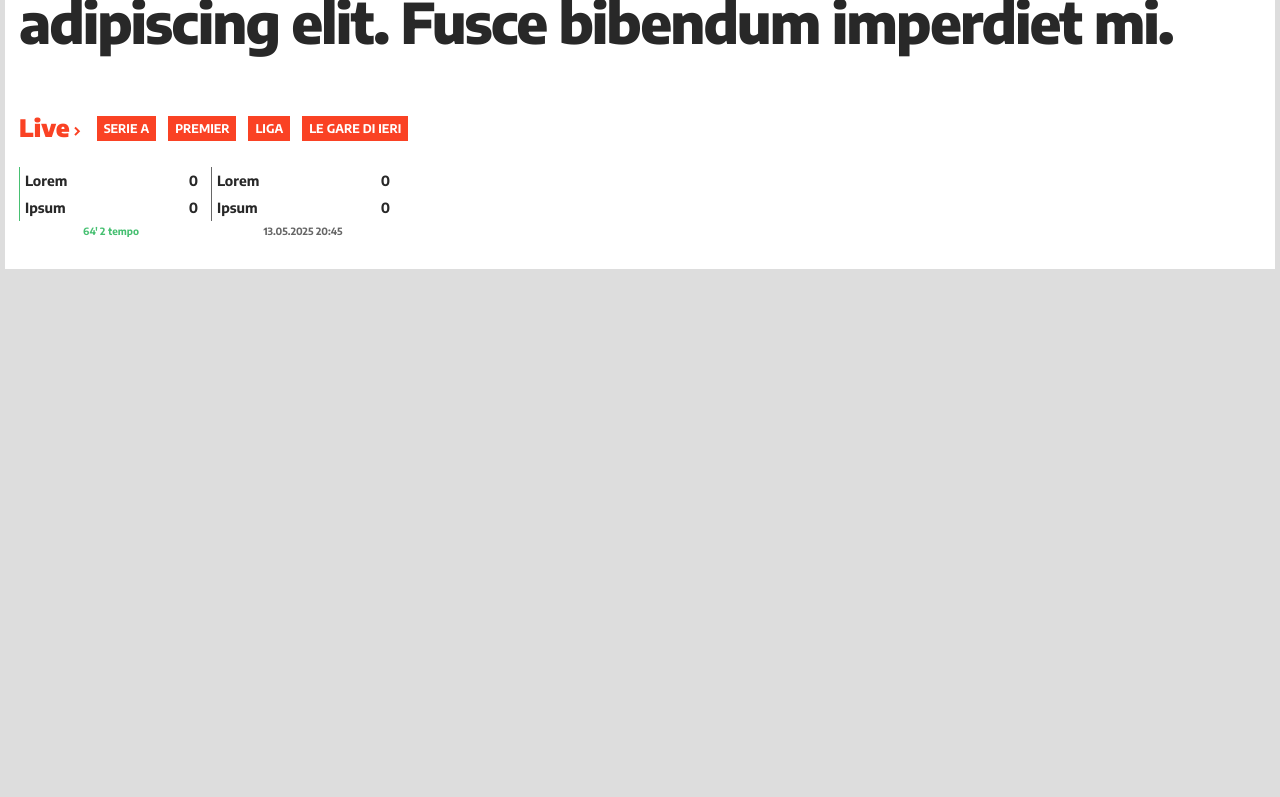
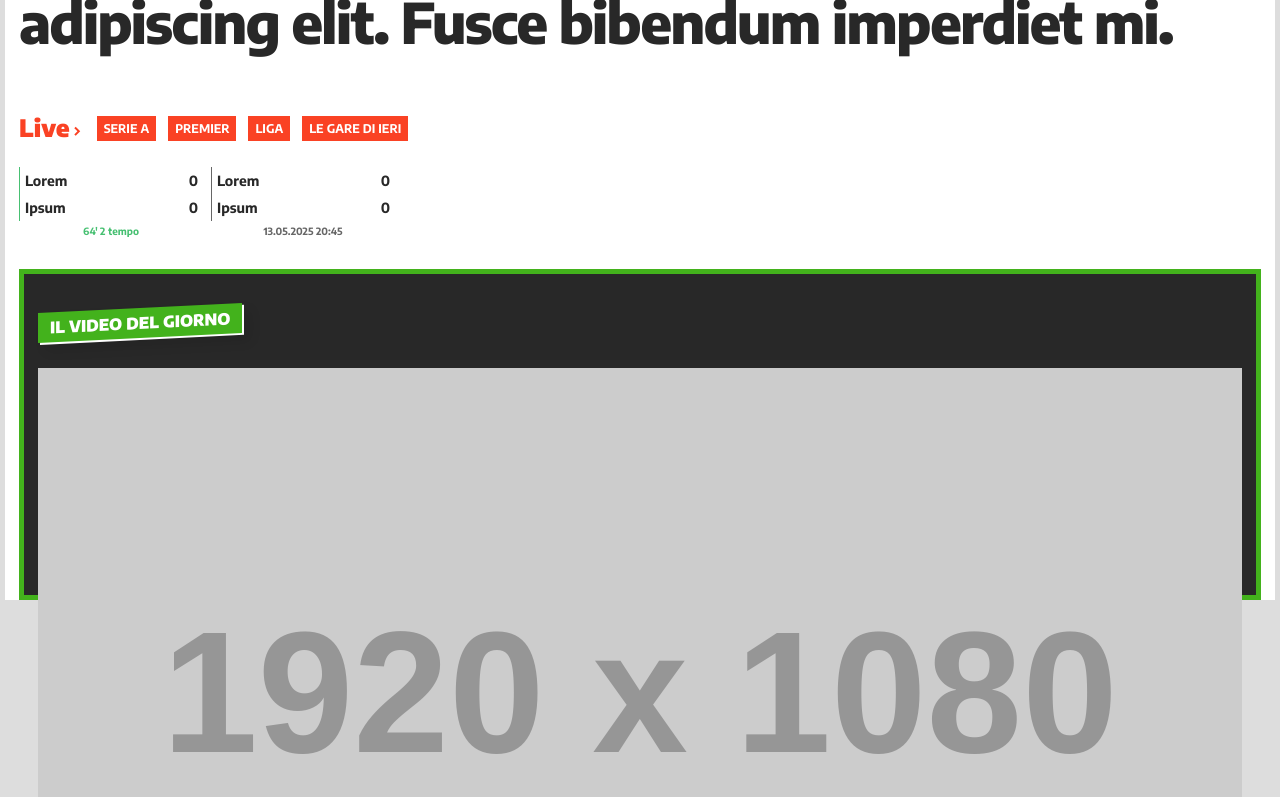
Before and after one commit to filippo-viti/elaborato-ppm, a React (Vite) app: page / in a window 1280 px wide. Shown: the part 1016-1813 px from the top of the page. Before the commit the page ends 1285 px from the top, so only its background shows below. Built offline with nearby package versions, Linux system fonts and the light colour scheme.

Commit message:
Added video of the day section

```diff
--- a/src/App.tsx
+++ b/src/App.tsx
@@ -3,6 +3,7 @@ import HeroImage from "./components/HeroImage.tsx";
 import MainArticle from "./components/MainArticle.tsx";
 import styled, { createGlobalStyle } from "styled-components";
 import LiveTracker from "./components/live-tracker/LiveTracker.tsx";
+import VideoOfTheDay from "./components/VideoOfTheDay.tsx";
 
 const GlobalStyle = createGlobalStyle`
     body {
@@ -41,6 +42,7 @@ function App() {
         <Articles>
           <MainArticle />
           <LiveTracker />
+          <VideoOfTheDay />
         </Articles>
       </Content>
     </>
--- /dev/null
+++ b/src/components/ArticleMeta.tsx
@@ -0,0 +1,51 @@
+import styled from "styled-components";
+
+const StyledArticleMeta = styled.div`
+  margin: 1rem 0 0.6rem;
+  display: flex;
+  justify-content: space-between;
+  font-size: 14px;
+  line-height: 1.05;
+  max-width: 100%;
+  flex-direction: column;
+  overflow: hidden;
+  padding: 0;
+`;
+const About = styled.div<{ $color: string }>`
+  font-weight: bold;
+  font-size: 12px;
+  text-transform: uppercase;
+  color: ${(props) => props.$color};
+  margin: 0.5rem 0.5rem 0 0;
+  line-height: 1.05;
+  display: flex;
+  flex-wrap: wrap;
+  max-width: 100%;
+`;
+const DateTimeWrapper = styled.div`
+  color: #aaaaaa;
+  display: flex;
+  flex-wrap: wrap;
+  max-width: 100%;
+  margin-top: 0.5rem;
+`;
+const BoldDate = styled.span`
+  font-weight: 900;
+`;
+
+export function ArticleMeta({ color }: { color: string }) {
+  const todayDate = new Date();
+  return (
+    <StyledArticleMeta>
+      <About $color={color}>
+        <span>Lorem ipsum</span>
+      </About>
+      <DateTimeWrapper>
+        <time>
+          <BoldDate>{todayDate.toLocaleDateString()}</BoldDate>{" "}
+          {todayDate.toLocaleTimeString()}
+        </time>
+      </DateTimeWrapper>
+    </StyledArticleMeta>
+  );
+}
--- a/src/components/MainArticle.tsx
+++ b/src/components/MainArticle.tsx
@@ -1,54 +1,19 @@
 import styled from "styled-components";
+import { ArticleMeta } from "./ArticleMeta.tsx";
 
 const Article = styled.article`
   display: block;
   padding-bottom: 2rem;
 `;
 
-const StyledArticleMeta = styled.div`
-  margin: 1rem 0 0.6rem;
-  display: flex;
-  justify-content: space-between;
-  font-size: 14px;
-  line-height: 1.05;
-  max-width: 100%;
-  flex-direction: column;
-  overflow: hidden;
-  padding: 0;
-`;
-
-const About = styled.div`
-  font-weight: bold;
-  font-size: 12px;
-  text-transform: uppercase;
-  color: #4984b8;
-  margin: 0.5rem 0.5rem 0 0;
-  line-height: 1.05;
-  display: flex;
-  flex-wrap: wrap;
-  max-width: 100%;
-`;
-
-const DateTimeWrapper = styled.div`
-  color: #aaaaaa;
-  display: flex;
-  flex-wrap: wrap;
-  max-width: 100%;
-  margin-top: 0.5rem;
-`;
-
 export default function MainArticle() {
   return (
     <Article>
-      <ArticleMeta />
+      <ArticleMeta color={'#4984b8'}/>
       <ArticleTitle />
     </Article>
   );
 }
-
-const BoldDate = styled.span`
-  font-weight: 900;
-`;
 
 const Heading = styled.h1`
   margin: 0;
@@ -62,23 +27,6 @@ const Heading = styled.h1`
   }
 `;
 
-function ArticleMeta() {
-  const todayDate = new Date();
-  return (
-    <StyledArticleMeta>
-      <About>
-        <span>Lorem ipsum</span>
-      </About>
-      <DateTimeWrapper>
-        <time>
-          <BoldDate>{todayDate.toLocaleDateString()}</BoldDate>{" "}
-          {todayDate.toLocaleTimeString()}
-        </time>
-      </DateTimeWrapper>
-    </StyledArticleMeta>
-  );
-}
-
 function ArticleTitle() {
   return (
     <Heading>
--- /dev/null
+++ b/src/components/VideoOfTheDay.tsx
@@ -0,0 +1,75 @@
+import styled from "styled-components";
+import PlaceHolderImage from "../utils/PlaceHolderImage.ts";
+import { ImageFormat } from "../utils/ImageFormat.ts";
+
+const Container = styled.div`
+  background: #282828;
+  padding: 0 14px;
+  border: 5px solid #43b21c;
+  margin-bottom: 2rem;
+  height: 321px;
+`;
+
+const Header = styled.header`
+  margin-top: 1.3rem !important;
+  padding: 0 !important;
+  margin-bottom: 1rem;
+  display: flex;
+  align-items: center;
+  position: relative;
+`;
+
+const Title = styled.h2`
+  display: inline-block;
+  padding: 6px 12px;
+  position: relative;
+  text-transform: uppercase;
+  margin-right: 1rem;
+  font-weight: 900;
+  font-size: 16px;
+  line-height: 18px;
+  color: white;
+  transform: matrix(1, -0.05, 0, 1, 0, 0);
+  box-sizing: border-box;
+  box-shadow:
+    2px 2px 0 #fff,
+    8px 8px 12px rgba(0, 0, 0, 0.1);
+  background-color: #43b21c !important;
+`;
+
+const Content = styled.div`
+  height: auto;
+  display: flex;
+  width: 100%;
+  gap: 0 2rem;
+  flex: 2 1 0;
+  position: relative;
+  margin: 0 1rem 0.2rem 0;
+`;
+
+const Video = styled.video`
+  margin: 0 1rem 0.2rem 0;
+  max-width: 100%;
+  height: auto;
+`;
+
+export default function VideoOfTheDay() {
+  const placeholderPoster = new PlaceHolderImage(
+    1920,
+    1080,
+    ImageFormat.SVG,
+    "gray",
+    "white",
+    "Lorem Ipsum",
+  );
+  return (
+    <Container>
+      <Header>
+        <Title>Il video del giorno</Title>
+      </Header>
+      <Content>
+        <Video poster={placeholderPoster.getUrl()} controls></Video>
+      </Content>
+    </Container>
+  );
+}
```
